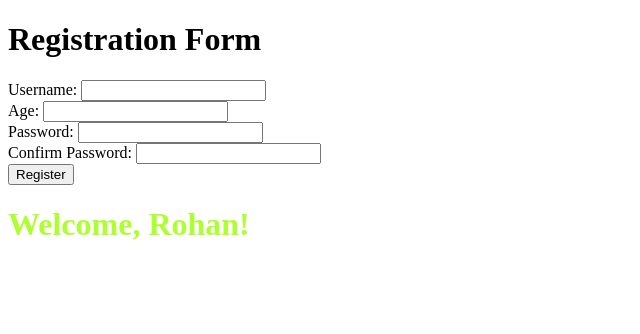
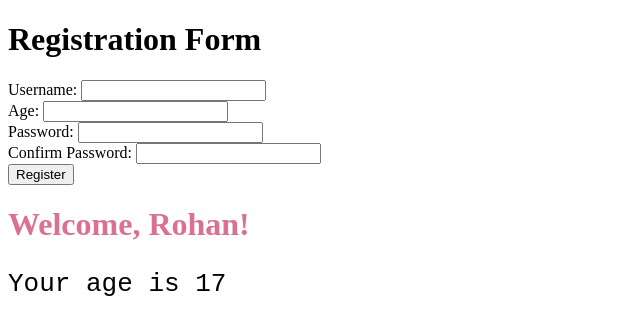
Before and after one commit to badalharit/react_learning, a React (Create React App) app in the folder myapp/: page / in a window 1280 px wide. Shown: the top 334 px of the page, without its empty margins (0-640 px from the left). Built offline with nearby package versions, Linux system fonts and the light colour scheme.

Commit message:
Props Variable - Better Way To Use

```diff
--- a/myapp/src/screens/RegistrationForm.js
+++ b/myapp/src/screens/RegistrationForm.js
@@ -25,7 +25,7 @@ function RegistrationForm() {
             <br/>
             <input type="submit" onClick={RegisterTheUser} value="Register"/>
         </form>
-        {age >= 18? <WelcomeMembers name="Mohan"/>: <WelcomeMembers name='Rohan'></WelcomeMembers>}
+        {age >= 18? <WelcomeMembers name="Mohan" age={age}/>: <WelcomeMembers name='Rohan' age={age}></WelcomeMembers>}
 
       </div>
     );
--- a/myapp/src/screens/WelcomeMembers.js
+++ b/myapp/src/screens/WelcomeMembers.js
@@ -1,9 +1,10 @@
 import React from 'react'
 
-function WelcomeMembers(props) {
+function WelcomeMembers({name,age}) {
     return (
         <div>
-            <h1 style={{color:'greenyellow'}}>Welcome, {props.name}!</h1>
+            <h1 style={{color:'palevioletred',fontFamily:'cursive'}}>Welcome, {name}!</h1>
+            <p style={{fontSize:'xx-large',fontFamily:'monospace'}}>Your age is {age}</p>
         </div>
     );
 }
```
